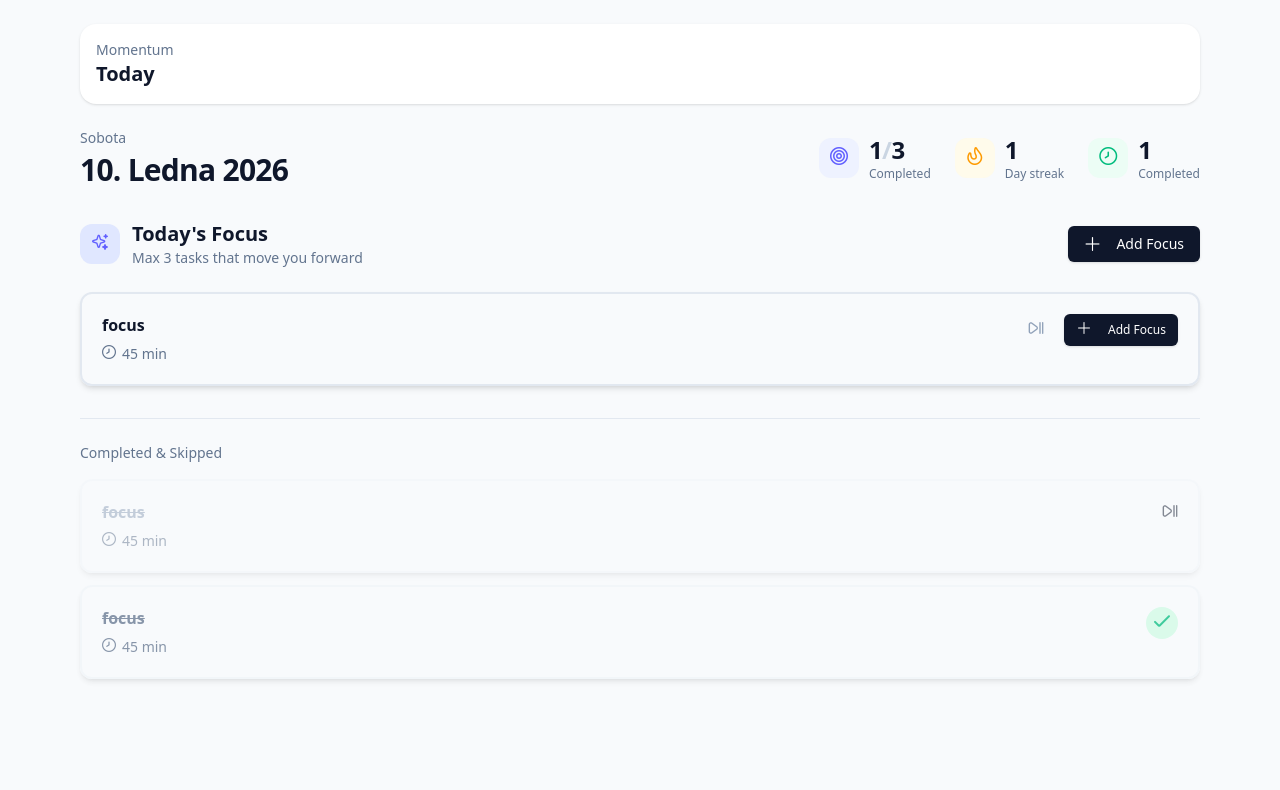
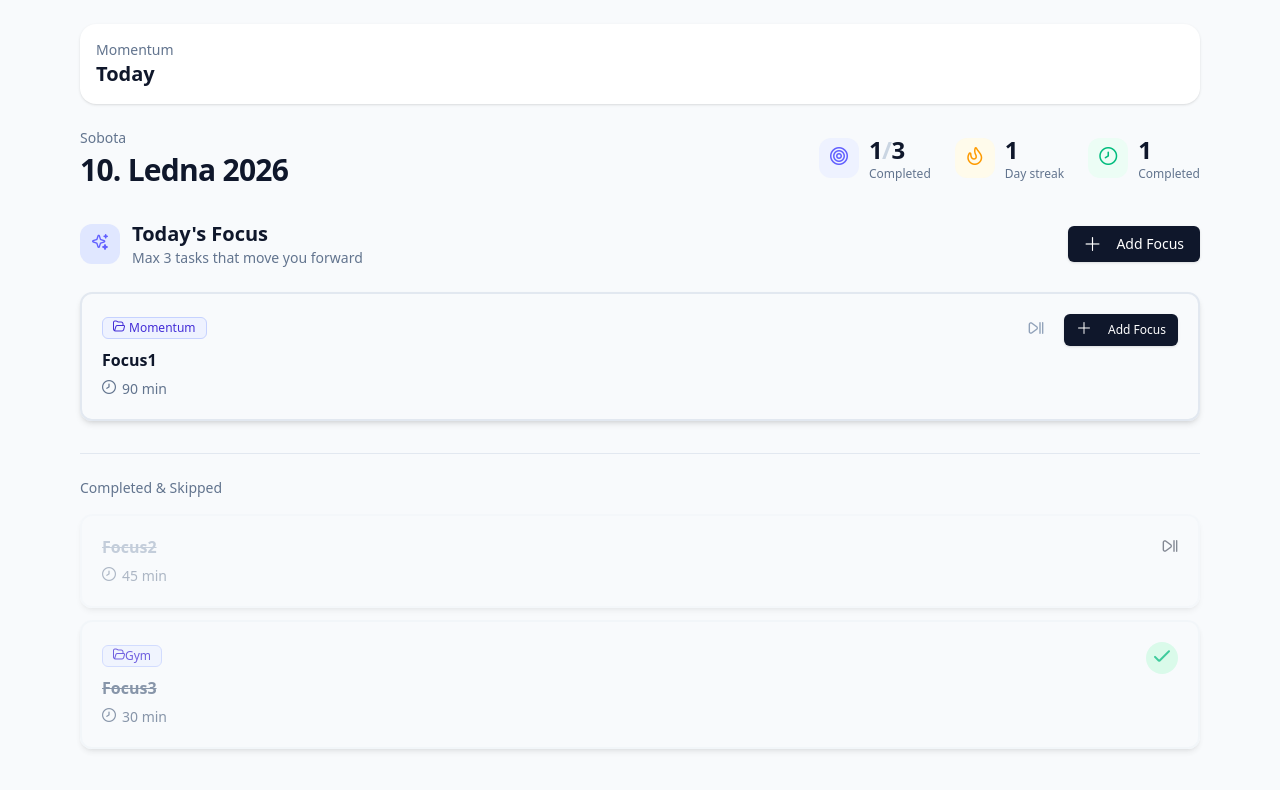
Before and after one commit to gregustomas/momentum, a React (Vite) app: page / in a window 1280 px wide. Shown: the top 790 px of the page. Built offline with nearby package versions, Linux system fonts and the light colour scheme.

Commit message:
feat: today main ui

```diff
--- a/src/pages/TodayPage.jsx
+++ b/src/pages/TodayPage.jsx
@@ -2,8 +2,17 @@ import React from "react";
 import StatCard from "../components/StatCard";
 import FocusCard from "../components/FocusCard";
 
+const focuses = [
+  { id: "1", title: "Focus1", time: 90, project: "Momentum", status: "active" },
+  { id: "2", title: "Focus2", status: "skipped" },
+  { id: "3", title: "Focus3", time: 30, project: "Gym", status: "completed" },
+];
+
 function TodayPage() {
-  // return <div className="rounded-2xl bg-white p-6 shadow-sm">Today page</div>;
+  const activeFocuses = focuses.filter((f) => f.status === "active");
+  const doneFocuses = focuses.filter(
+    (f) => f.status === "skipped" || f.status === "completed"
+  );
   const date = new Date();
   const weekday = date.toLocaleDateString("cs-CZ", {
     weekday: "long",
@@ -16,6 +25,7 @@ function TodayPage() {
 
   return (
     <div>
+      {/* header */}
       <div className="flex items-center justify-between mb-8">
         <div className="block">
           <p className="text-sm font-medium text-slate-500 mb-1 capitalize">
@@ -47,10 +57,11 @@ function TodayPage() {
           />
         </div>
       </div>
+      {/* add focus */}
       <div className="flex items-center justify-between mb-6">
         <div className="flex items-center gap-3">
           <div className="w-10 h-10 rounded-xl bg-indigo-100 flex items-center justify-center">
-            <i class="fi fi-rr-sparkles text-indigo-500"></i>
+            <i className="fi fi-rr-sparkles text-indigo-500"></i>
           </div>
           <div>
             <h2 className="text-xl font-semibold text-slate-900">
@@ -62,20 +73,38 @@ function TodayPage() {
           </div>
         </div>
         <button className="cursor-pointer inline-flex items-center justify-center gap-2 whitespace-nowrap rounded-md text-sm font-medium transition-colors focus-visible:outline-none focus-visible:ring-1 focus-visible:ring-ring disabled:pointer-events-none disabled:opacity-50 [&_svg]:pointer-events-none [&_svg]:size-4 [&_svg]:shrink-0 h-9 px-4 py-2 bg-slate-900 hover:bg-slate-800 text-white shadow-sm">
-          <i className={"fi fi-rr-plus lucide lucide-plus w-4 h-4 mr-2"}></i>
+          <i className={"fi fi-rr-plus w-4 h-4 mr-2"}></i>
           Add Focus
         </button>
       </div>
+      {/* focuses list */}
       <div className="space-y-4">
-        <FocusCard status="active" />
+        {activeFocuses.length > 0 &&
+          activeFocuses.map((f) => (
+            <FocusCard
+              key={f.id}
+              title={f.title}
+              time={f.time}
+              project={f.project}
+              status={f.status}
+            />
+          ))}
       </div>
       <div className="mt-8 pt-6 border-t border-slate-200">
         <h3 className="text-sm font-medium text-slate-500 mb-4">
           Completed & Skipped
         </h3>
         <div className="space-y-3">
-          <FocusCard status="skipped" />
-          <FocusCard status="completed" />
+          {doneFocuses.length > 0 &&
+            doneFocuses.map((f) => (
+              <FocusCard
+                key={f.id}
+                title={f.title}
+                time={f.time}
+                project={f.project}
+                status={f.status}
+              />
+            ))}
         </div>
       </div>
     </div>
```
